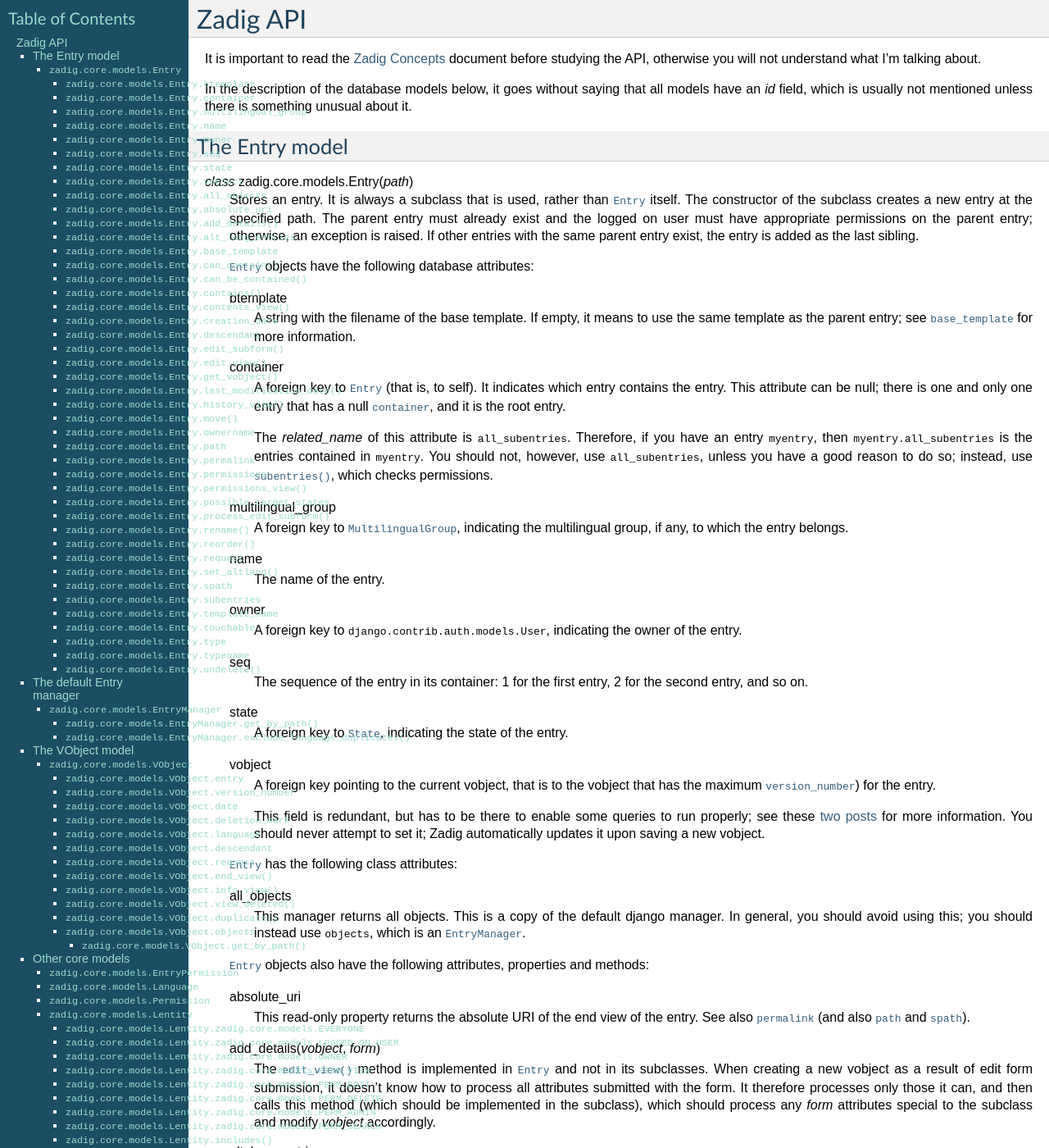
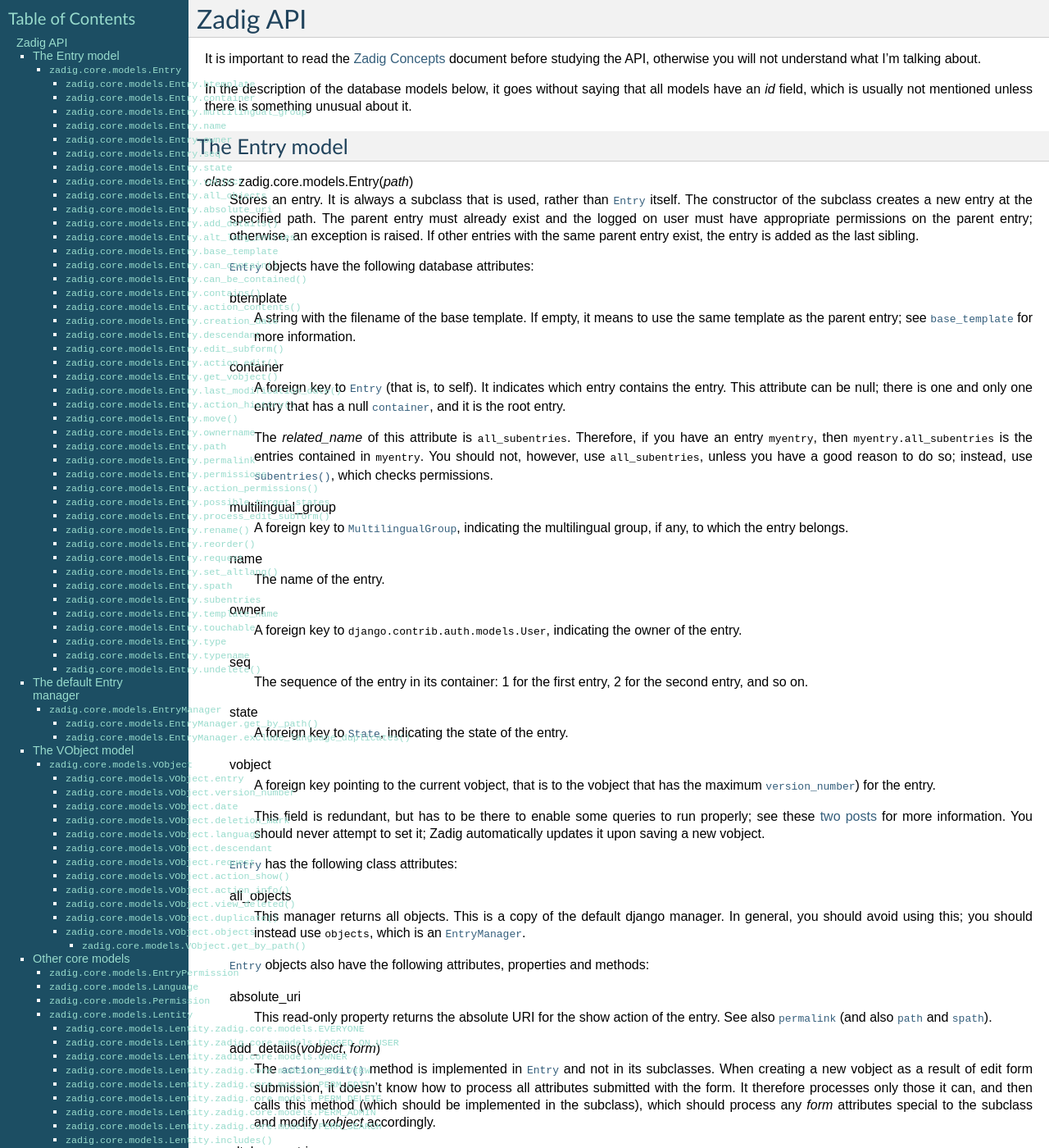
Before and after one commit to aptiko/zadig, a Sphinx documentation site: the page built from docs/api.txt, in a window 1280 px wide and 1400 px high. Shown: the whole window at 82% size. Built offline with Sphinx 7.4.7, drawn with Linux system fonts in a browser that asks for light colours; some of the changed text lies outside the part shown.

Commit message:
Renaming views to actions

```diff
--- a/docs/api.txt
+++ b/docs/api.txt
@@ -106,15 +106,15 @@ The Entry model
 
    .. attribute:: zadig.core.models.Entry.absolute_uri
 
-      This read-only property returns the absolute URI of the end view
-      of the entry.  See also
+      This read-only property returns the absolute URI for the show
+      action of the entry.  See also
       :attr:`~zadig.core.models.Entry.permalink` (and also
       :attr:`~zadig.core.models.Entry.path` and
       :attr:`~zadig.core.models.Entry.spath`).
 
    .. method:: zadig.core.models.Entry.add_details(vobject, form)
 
-      The :meth:`~zadig.core.models.Entry.edit_view` method is
+      The :meth:`~zadig.core.models.Entry.action_edit` method is
       implemented in :class:`~zadig.core.models.Entry` and not in
       its subclasses. When creating a new vobject as a result of edit
       form submission, it doesn't know how to process all attributes
@@ -187,10 +187,10 @@ The Entry model
       *entry*, or the parent of its parent, or any ancenstor, and
       :const:`False` otherwise.
 
-   .. method:: zadig.core.models.Entry.contents_view()
+   .. method:: zadig.core.models.Entry.action_contents()
 
       Return a :class:`django.http.HttpResponse` object with the
-      contents view of the entry.
+      contents of the entry.
 
    .. attribute:: zadig.core.models.Entry.creation_date
 
@@ -227,10 +227,10 @@ The Entry model
       The toplevel :meth:`~zadig.core.models.Entry.edit_subform`
       returns an empty form. Subclasses should redefine as needed.
 
-   .. method:: zadig.core.models.Entry.edit_view([new=False])
+   .. method:: zadig.core.models.Entry.action_edit([new=False])
 
-      Return a :class:`django.http.HttpResponse` object with the edit
-      view of the vobject. Depending on the contents of the
+      Return a :class:`django.http.HttpResponse` object.
+      Depending on the contents of the
       :ref:`request object <request-object>`, it
       either processes a submitted form (either modifying the entry or
       finding an error in the submitted form) and returns the
@@ -263,10 +263,10 @@ The Entry model
       The last modification date of the entry, i.e. the date of its
       latest vobject.
 
-   .. method:: zadig.core.models.Entry.history_view()
+   .. method:: zadig.core.models.Entry.action_history()
 
       Return a :class:`django.http.HttpResponse` object with the
-      history view of the entry.
+      history of the entry.
 
    .. method:: zadig.core.models.Entry.move(target_entry)
 
@@ -300,10 +300,10 @@ The Entry model
 
       Return the permissions the logged on user has on the entry.
 
-   .. method:: zadig.core.models.Entry.permissions_view()
+   .. method:: zadig.core.models.Entry.action_permissions()
 
       Return a :class:`django.http.HttpResponse` object with the
-      permissions view of the entry.
+      permissions of the entry.
 
    .. attribute:: zadig.core.models.Entry.possible_target_states
 
@@ -313,7 +313,7 @@ The Entry model
 
    .. method:: zadig.core.models.Entry.process_edit_subform(vobject, subform)
 
-      After the user submits the edit view, the subform returned by
+      After the user submits the edit form, the subform returned by
       :meth:`~zadig.core.models.Entry.edit_subform` must be processed.
       This method receives the newly created *vobject* and the
       submitted *subform* and processes as needed. The top level
@@ -514,22 +514,22 @@ The VObject model
 
       A copy of the :ref:`request object <request-object>`.
 
-   .. method:: zadig.core.models.VObject.end_view()
+   .. method:: zadig.core.models.VObject.action_show()
 
-      Return a :class:`django.http.HttpResponse` object with the end
-      view of the vobject.
+      Return a :class:`django.http.HttpResponse` object that shows the
+      vobject.
 
-   .. method:: zadig.core.models.VObject.info_view()
+   .. method:: zadig.core.models.VObject.action_info()
 
-      Returns a :class:`django.http.HttpResponse` object with the end
-      view of the vobject.
+      Returns a :class:`django.http.HttpResponse` object showing the
+      info for the vobject.
 
    .. method:: zadig.core.models.VObject.view_deleted()
 
       Used internally. When a vobject is deleted (i.e. has
       :attr:`~zadig.core.models.VObject.deletion_mark` set), then this
-      method is called to return the view, rather than its other
-      methods. This method decides if it should return a response or
+      method is called instead of its other actioninstead of its other
+      actions. This method decides if it should return a response or
       whether it should raise a :exc:`django.http.Http404`.
 
    .. method:: zadig.core.models.VObject.duplicate()
```
